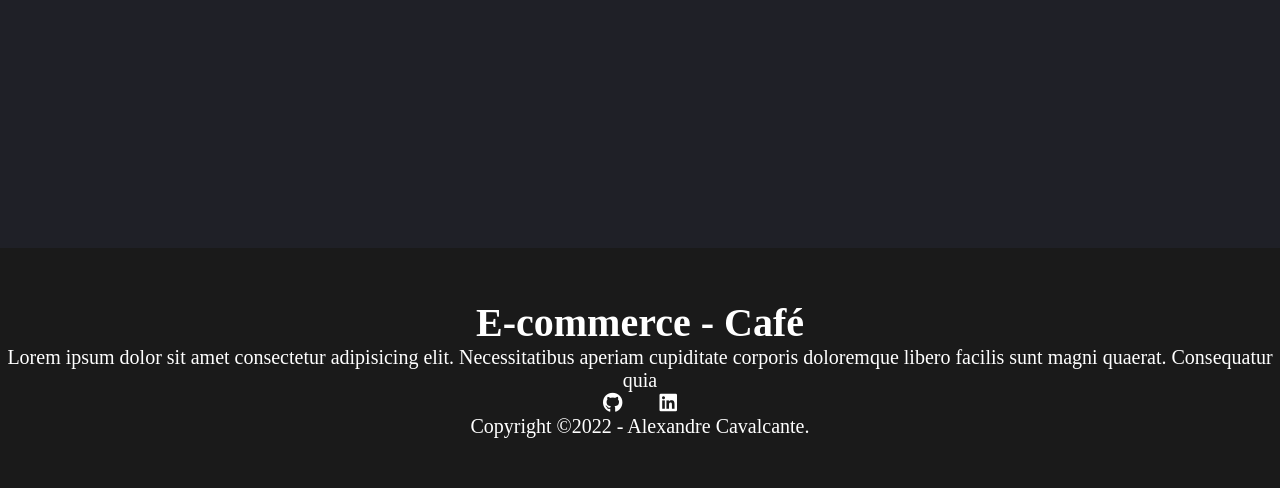
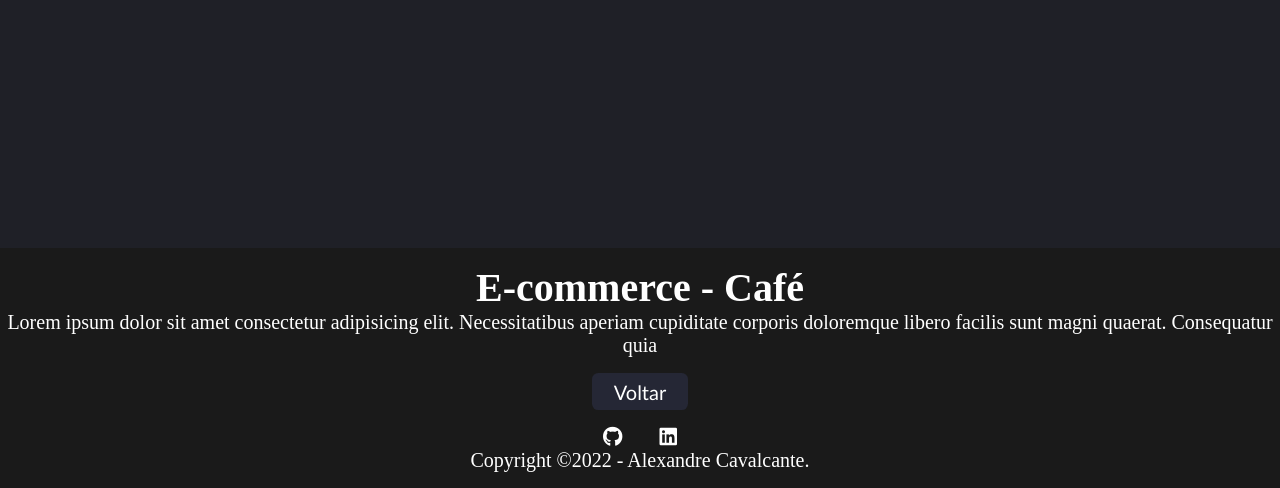
Before and after one commit to Alexandre192001/ecommerce-cafe, a website: page public/index.html in a window 1280 px wide. Shown: the part 2952-3440 px from the top of the page. Drawn offline with Linux system fonts and the light colour scheme; a web font is replaced by a local one.

Commit message:
Finalizando projeto - HTML e css

```diff
--- a/public/index.css
+++ b/public/index.css
@@ -582,6 +582,24 @@ iframe{
   ;
 }
 
+.btn_voltar_port{
+  display: block;
+  border: none;
+  background-color: rgb(37, 39, 53);
+  width: 6rem ;
+  text-align: center;
+  font-family:'Trebuchet MS', 'Lucida Sans Unicode', 'Lucida Grande', 'Lucida Sans', Arial, sans-serif;
+  padding: .4rem .4rem;
+  border-radius: .4rem;
+  color: #fff;
+  transition: all .4s;
+  margin: 1rem 0;
+  text-decoration: none;
+}
+.btn_voltar_port:hover{
+  transform: scale(1.1);
+}
+
 
 @media(max-width:1109px){
   .card-wrapper-sobre{
--- a/public/index.html
+++ b/public/index.html
@@ -224,7 +224,7 @@
   <footer class="rodape-site">
     <h1>E-commerce - Café</h1>
     <p>Lorem ipsum dolor sit amet consectetur adipisicing elit. Necessitatibus aperiam cupiditate corporis doloremque libero facilis sunt magni quaerat. Consequatur quia</p>
-
+    <a class="btn_voltar_port" href="https://alexandre192001.github.io/portfolio/">Voltar</a>
     <div class="redes-footer">
       <a href="https://github.com/Alexandre192001"><i class="fab fa-github"></i></a>
       <a href="https://www.linkedin.com/in/alexandre-j%C3%BAnior-front-end/"> <i class="fab fa-linkedin"></i></a>
```
